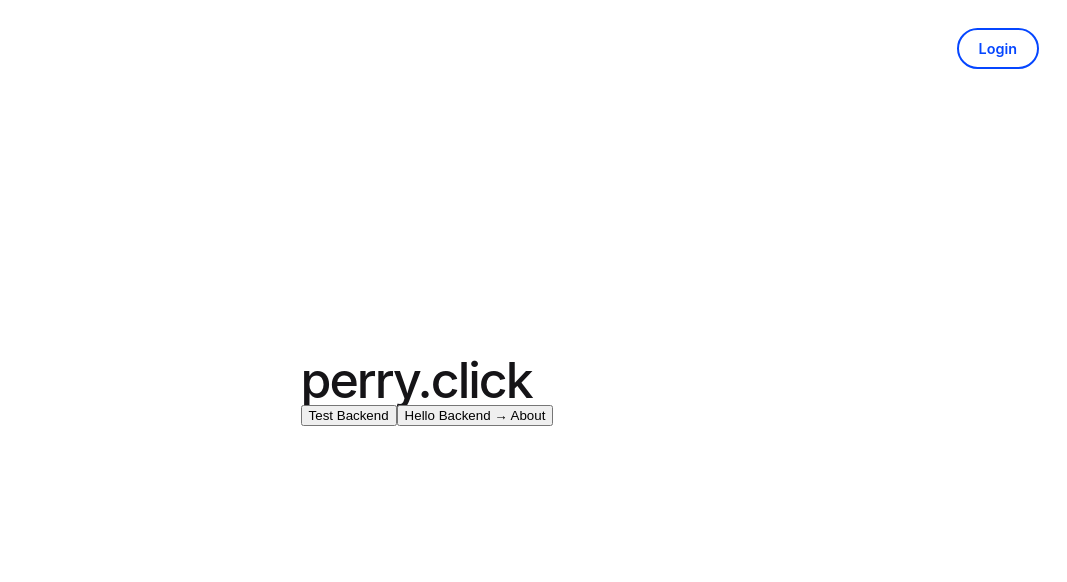
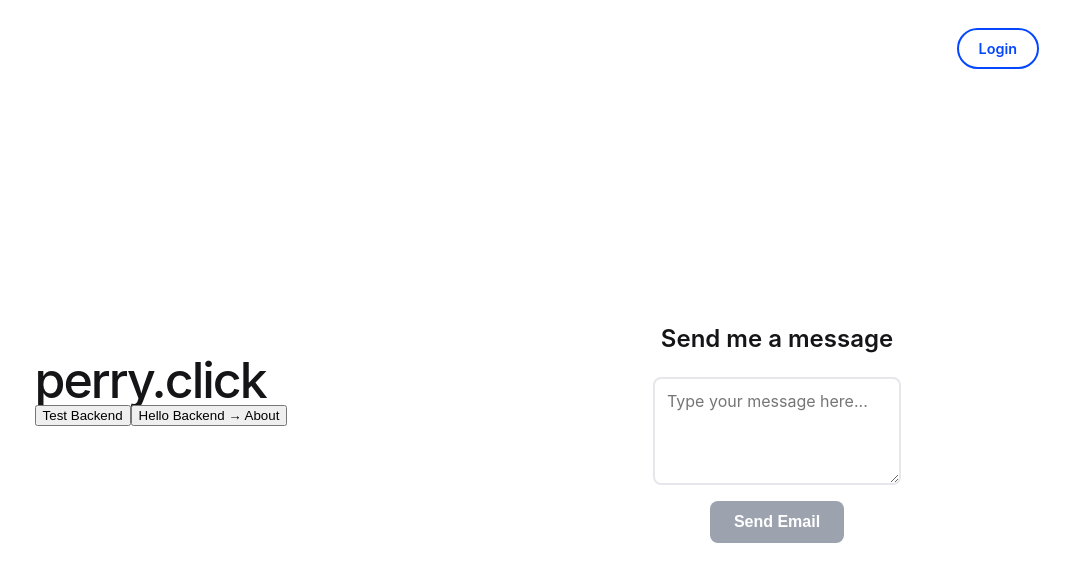
Before and after one commit to PerryFitzpatrick/Project, an Angular app: page / in a window 1280 px wide. Shown: the top 582 px of the page, without its empty margins (213-1280 px from the left). Built offline with nearby package versions, Linux system fonts and the light colour scheme.

Commit message:
Add complete email functionality: Angular frontend with contact form, Go backend with Postmark integration, and updated documentation

```diff
--- a/src/app/home/home.component.html
+++ b/src/app/home/home.component.html
@@ -267,6 +267,96 @@
     color: #1e40af;
   }
 
+  /* Email form styles */
+  .email-section {
+    margin-top: 3rem;
+    text-align: center;
+    max-width: 600px;
+    margin-left: auto;
+    margin-right: auto;
+  }
+
+  .email-section h2 {
+    color: var(--gray-900);
+    font-size: 1.5rem;
+    margin-bottom: 1.5rem;
+    font-weight: 600;
+  }
+
+  .email-form {
+    display: flex;
+    flex-direction: column;
+    gap: 1rem;
+    align-items: center;
+  }
+
+  .email-textarea {
+    width: 100%;
+    max-width: 500px;
+    padding: 12px;
+    border: 2px solid #e5e7eb;
+    border-radius: 8px;
+    font-family: inherit;
+    font-size: 1rem;
+    resize: vertical;
+    transition: border-color 0.3s ease;
+  }
+
+  .email-textarea:focus {
+    outline: none;
+    border-color: var(--bright-blue);
+    box-shadow: 0 0 0 3px rgba(59, 130, 246, 0.1);
+  }
+
+  .send-email-button {
+    padding: 12px 24px;
+    background: var(--bright-blue);
+    color: white;
+    border: none;
+    border-radius: 8px;
+    font-weight: 600;
+    cursor: pointer;
+    transition: all 0.3s ease;
+    font-size: 1rem;
+    min-width: 120px;
+  }
+
+  .send-email-button:hover:not(:disabled) {
+    background: #2563eb;
+    transform: translateY(-2px);
+    box-shadow: 0 4px 12px rgba(0, 123, 255, 0.3);
+  }
+
+  .send-email-button:disabled {
+    background: #9ca3af;
+    cursor: not-allowed;
+    transform: none;
+    box-shadow: none;
+  }
+
+  .email-status {
+    padding: 8px 16px;
+    border-radius: 4px;
+    font-size: 0.9rem;
+    font-weight: 500;
+    margin-top: 0.5rem;
+  }
+
+  .email-status.success {
+    background: #d1fae5;
+    color: #065f46;
+  }
+
+  .email-status.error {
+    background: #fee2e2;
+    color: #991b1b;
+  }
+
+  .email-status.loading {
+    background: #dbeafe;
+    color: #1e40af;
+  }
+
   @media screen and (max-width: 650px) {
     .content {
       flex-direction: column;
@@ -308,6 +398,29 @@
     </div>
   </div>
 
+  <!-- Email Contact Form -->
+  <div class="email-section">
+    <h2>Send me a message</h2>
+    <div class="email-form">
+      <textarea
+        [(ngModel)]="emailMessage"
+        placeholder="Type your message here..."
+        class="email-textarea"
+        rows="4"
+      ></textarea>
+      <button
+        (click)="sendEmail()"
+        class="send-email-button"
+        [disabled]="!emailMessage.trim() || emailSending"
+      >
+        {{ emailSending ? 'Sending...' : 'Send Email' }}
+      </button>
+      <div *ngIf="emailStatus" class="email-status" [class]="emailStatusClass">
+        {{ emailStatus }}
+      </div>
+    </div>
+  </div>
+
   <!-- Upload button - only show when logged in -->
   <div *ngIf="isLoggedIn" style="text-align: center;">
     <input
--- a/src/app/home/home.component.ts
+++ b/src/app/home/home.component.ts
@@ -2,13 +2,14 @@ import { Component } from '@angular/core';
 import { HttpClient, HttpClientModule } from '@angular/common/http';
 import { Router } from '@angular/router';
 import { CommonModule } from '@angular/common';
+import { FormsModule } from '@angular/forms';
 import { LoginModalComponent } from '../auth/login-modal/login-modal.component';
 import { UserProfileModalComponent } from '../auth/user-profile-modal/user-profile-modal.component';
 
 @Component({
   selector: 'app-home',
   standalone: true,
-  imports: [CommonModule, HttpClientModule, LoginModalComponent, UserProfileModalComponent],
+  imports: [CommonModule, HttpClientModule, FormsModule, LoginModalComponent, UserProfileModalComponent],
   templateUrl: './home.component.html',
   styleUrls: ['./home.component.scss']
 })
@@ -19,6 +20,12 @@ export class HomeComponent {
   showUserProfileModal = false;
   response = '';
   uploadStatus = '';
+
+  // Email properties
+  emailMessage = '';
+  emailSending = false;
+  emailStatus = '';
+  emailStatusClass = '';
 
   constructor(
     private http: HttpClient,
@@ -140,6 +147,54 @@ export class HomeComponent {
       });
   }
 
+  sendEmail() {
+    if (!this.emailMessage.trim()) {
+      return;
+    }
+
+    this.emailSending = true;
+    this.emailStatus = 'Sending email...';
+    this.emailStatusClass = 'loading';
+
+    const emailData = {
+      message: this.emailMessage
+    };
+
+    // Call the Go backend email endpoint
+    this.http.post('http://localhost:8080/email', emailData)
+      .subscribe({
+        next: (response: any) => {
+          this.emailSending = false;
+          if (response.success) {
+            this.emailStatus = 'Email sent successfully!';
+            this.emailStatusClass = 'success';
+            this.emailMessage = ''; // Clear the message
+          } else {
+            this.emailStatus = 'Failed to send email: ' + response.message;
+            this.emailStatusClass = 'error';
+          }
+
+          // Clear status after 5 seconds
+          setTimeout(() => {
+            this.emailStatus = '';
+            this.emailStatusClass = '';
+          }, 5000);
+        },
+        error: (error) => {
+          this.emailSending = false;
+          this.emailStatus = 'Failed to send email: ' + (error.error?.message || 'Network error');
+          this.emailStatusClass = 'error';
+          console.error('Email error:', error);
+
+          // Clear status after 5 seconds
+          setTimeout(() => {
+            this.emailStatus = '';
+            this.emailStatusClass = '';
+          }, 5000);
+        }
+      });
+  }
+
   private checkAuthStatus() {
     const token = localStorage.getItem('authToken');
     if (token) {
```
Also changed, not shown: 2 other files (tests, documents, lock files or other folders).
